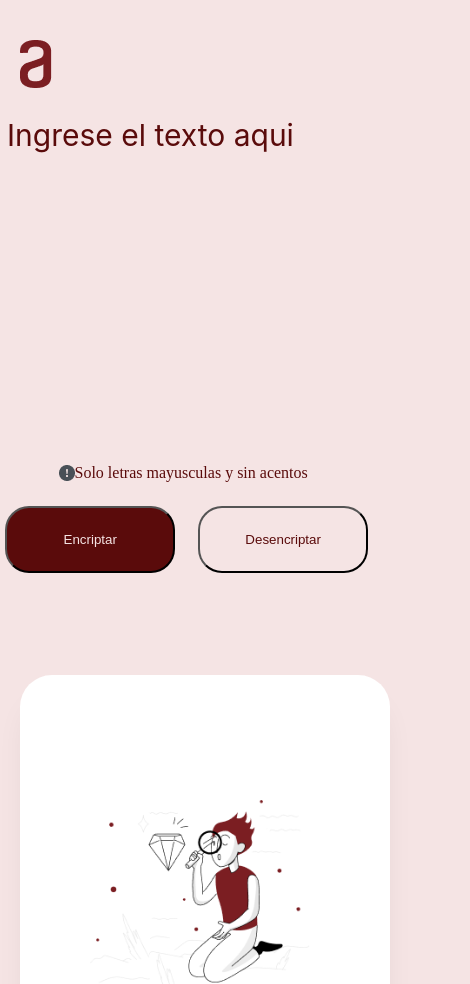
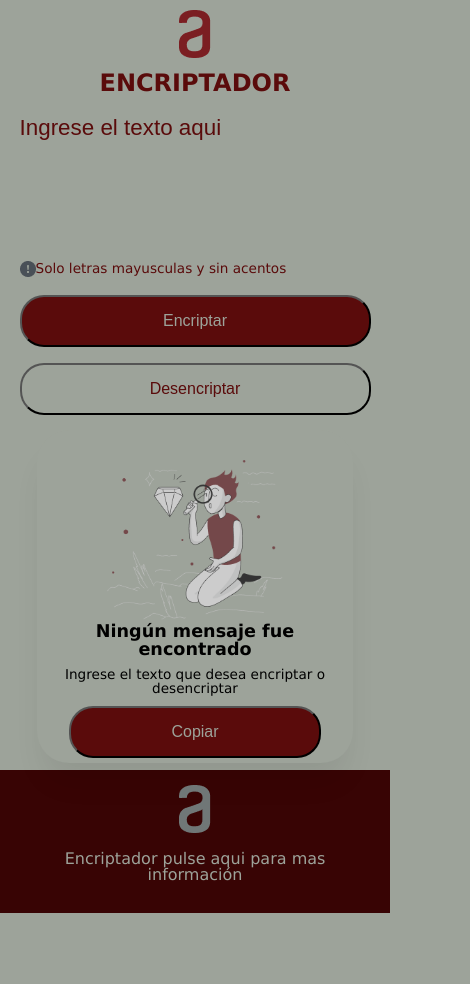
Before and after one commit to jonathanbtellez/Encriptador, a plain HTML site: page index.html in a window 390 px wide. Shown: the top 984 px of the page, 470 px wide, since content can reach past the window. After the commit the page ends 913 px from the top, so only its background shows below. Drawn offline with Linux system fonts and the light colour scheme.

Commit message:
ajustado el responsive

```diff
--- a/css/style.css
+++ b/css/style.css
@@ -1,265 +1,271 @@
 .background-pagina{
-    background: #f5e4e4;
-    display: grid;
-    min-height: 120vh;
-    grid-template-rows: auto 1fr auto;
+    background: #9DA39A;
+    font-size: 16px;
+    box-sizing: border-box;
+    font-family: 'Lucida Sans', 'Lucida Sans Regular', 'Lucida Grande', 'Lucida Sans Unicode', Geneva, Verdana, sans-serif;
 }
-
-.caja-logo{
+header{
     width: 90%;
-    position: relative;
-    margin: 40px auto;
+    display: flex;
+    align-items: center;
+    justify-content: space-between;
+    max-width: 1000px;
+    padding: 10px;
+    margin:auto;
 }
-
-.logo {
-    left: 36.67%;
-    right: 37.43%;
-    top: 40px;
-    bottom: 0%;
+.caja-logo .logo{
     filter: hue-rotate(135deg);
 }
-
+ .titulo{
+    font-size: 2.5em;
+    font-weight: bold;
+    color: #5a0b0b;
+}
+.contenedor{
+    width: 90%;
+    display: flex;
+    align-items: center;
+    justify-content: space-between;
+    max-width: 1000px;
+    margin:auto;
+}
+main{
+    display: flex;
+    width: 66%;
+    flex-direction: column;
+}
+.sec-mensaje-introducido{
+    display: flex;
+    width: 100%;
+    flex-direction: column;
+}
 .campo-mensaje-introducido{
-    position: absolute;
-    width: 50%;
-    height: 48px;
-    left: 13%;
-    top: 13%;
+    width: 100%;
+    max-width: 700px;
     border: none;
-    font-family: 'Inter';
-    font-style: normal;
-    font-size: 30px;
-    background: #f5e4e4;
+    font-size: 2em;
+    background: #9DA39A;
+    padding: 10px 0;
+    margin-bottom: 100px;
+    font-weight: lighter;
+    color: #5a0b0b;
 }
-
 ::placeholder{
     color: #5a0b0b;
     border: none;
 }
+.caja-indicaciones{
+    display: flex;
+    align-items: center;
+    width: 100%;
+    margin-top: 135px;
 
+}
+.caja-indicaciones .imagen-exclamacion{
+    padding: 10px 0;
+}
+.caja-indicaciones .texto-indicaciones{
+    font-size: 1.25em;
+    color: #5a0b0b;
+}
 .caja-botones{
-    position: absolute;
-    width: 50%;
-    height: 67px;
-    left: 13%;
-    top: 80%;
+    width: 100%;
+    align-items: center;
+    justify-content: space-between;
 }
-
 .boton-encriptar, .boton-desencriptar{
-    display: inline-block;
-    flex-direction: row;
-    align-items: flex-start;
-    padding: 24px;
-    position: static;
-    width: 47%;
-    height: 67px;
+    padding: 24px 0;
+    margin: 1%;
+    width: 46%;
     transition: 1s all;
     cursor:pointer;
 }
-
 .boton-encriptar{
     background: #5a0b0b;
     border-radius: 24px;
-    color: #f5e4e4;
+    color: #9DA39A;
+    font-size: 1em;
 }
-
 .boton-encriptar:hover{
     background: #380404;
     transform: scale(1.1);
 }
-
 .boton-desencriptar{
-        background: #f5e4e4;
+        background: #9DA39A;
         border-radius: 24px;
         color: #5a0b0b;
         margin:0 0 0 5%;
+        font-size: 1em;
 }
-
 .boton-desencriptar:hover{
     background: #ffffff;
     transform: scale(1.1);
 }
-
-.caja-indicaciones{
+aside{
     display: flex;
-    flex-direction: row;
-    align-items: center;
-    position: absolute;
-    width: 45%;
-    height: 18px;
-    left: 15%;
-    top: 75%;
+    width: 30%;
+    flex-direction: column;
+    margin: 2%;
+    text-align: center;
 }
-
-.texto-indicaciones{
-    color: #5a0b0b;
-}
-
 .mensaje-encriptado{
-    position: absolute;
-    width: 26%;
-    height: 85%;
-    left: 65%;
-    top: 40px;
     /* White */
-    background: #FFFFFF;
+    background: #9DA39A;
     /* shadow */
     box-shadow: 0px 24px 32px -8px rgba(0, 0, 0, 0.08);
     border-radius: 32px;
 }
-
 .mensaje-transformado{
-    width: 330px;
-    height: 150px;
-    position: relative;
+    width: 100%;
     border-radius: 32px;
     text-align: center;
-    font-family: 'Inter';
-    font-style: normal;
-    font-size: 22px;
-    padding: 10px;
+    font-size: 1.5em;
+    padding: 15px 0;
+    color: #5a0b0b;
 }
-
 .ajustar-mensaje{
     overflow-wrap: break-word;
 }
+.imagen{
+    width: 100%;
+}
+#imagen-muñeco{
+    filter: invert(0.2) sepia(0) hue-rotate(135deg) saturate(80%);
+    width: 70%;
 
-#imagen-muñeco{
-    position: absolute;
-    top: 25%;
-    left: 10%;
-    filter: hue-rotate(135deg);
 }
-
 .ningun-mensaje{
-    position: absolute;
-    padding: 30px;
-    top: 63%;
-    font-family: 'Inter';
-    font-style: normal;
+    padding: 0px 10px;
     font-weight: 600;
-    font-size: 22px;
+    font-size: 1.25em;
     text-align: center;
 }
-
 .texto-informativo{
-    position: absolute;
-    padding: 15px;
-    top: 75%;
-    font-family: 'Inter';
-    font-style: normal;
+    padding: 10px 10px;
     font-weight: 400;
-    font-size: 16px;
-    /* or 24px */
-
+    font-size: 1em;
     text-align: center;
 }
-
 .copiar-mensaje{
-    position: absolute;
-    width: 90%;
-    height: 66px;
-    top: 87%;
-    left: 18px;
+    width: 80%;
+    padding: 24px 0;
     transition: 1s all;
     cursor:pointer;
     background: #5a0b0b;
     border-radius: 24px;
-    color: #f5e4e4;
+    color: #9DA39A;
+    font-size: 1em;
+    margin-bottom: 5px;
 }
-
 .copiar-mensaje:hover{
     background: #380404;
     transform: scale(1.1);
 }
-
 .fadeOut{
     opacity: 0;
     transition: 0.5s;
 }
-
 footer{
+    background: #380404;
+    display: flex;
+    flex-direction: column;
     text-align: center;
-    background: #380404;
-    padding:40px;
+    margin: auto;
+    padding:15px;
 }
-
+.contenedor-footer{
+    display: flex;
+    width: 90%;
+    max-width: 1000px;
+}
 .imagen-pie-pagina{
-    filter: invert(1) sepia(1) hue-rotate(126deg) saturate(20%);
+    filter: invert(0.3) sepia(1) hue-rotate(126deg) saturate(20%);
 }
-
+.piePagina{
+    padding: 15px;
+}
 .piePagina a{
     text-decoration: none;
-    color:#f5e4e4;
+    color:#9DA39A;
     font: 2em;
-
 }
+.piePagina a:hover{
+    text-decoration: underline;
+    color:#f2f2f2;
+}
+.invisible{display:none;}
 @media screen and (max-width:850px){
+    .mensaje-header .titulo{
+        font-size: 2em;
+    }
+    main{
+        width: 60%;
+    }
+    .campo-mensaje-introducido{
+        font-size: 1.4em;
+    }
+    .caja-indicaciones .texto-indicaciones{
+        font-size: 0.85em;
+    }
+    aside{
+        width: 40%;
+    }
+    .imagen{
+        margin: auto;
+        width: 80%;
+    }
+    .ningun-mensaje{
+        font-size: 1.1em;
+    }
+    .texto-informativo{
+        font-size: 0.85em;
+    }
     .boton-encriptar, .boton-desencriptar{
         width: 40%;
-        display: inline-block;
-        left: 5px;
-        height: auto;
     }
-    .mensaje-transformado{
-        width: auto;
+}
+@media screen and (max-width:550px){
+    header{
+        flex-direction: column;
+        justify-content: initial;
+        text-align: center;
+    }
+    .caja-logo .logo{
+        margin-bottom: 10px;
+    }
+    .mensaje-header .titulo{
+        font-size: 1.5em;
+    }
+    .contenedor{
+        flex-direction: column;
+    }
+    main {
+        width: 100%;
+    }
+    .campo-mensaje-introducido{
+        margin-bottom: 50px;
+    }
+    .caja-indicaciones{
+        margin-top: 50px;
+    }
+    .caja-botones{
+        flex-direction: column;
+    }
+    .boton-encriptar, .boton-desencriptar{
+        width: 100%;
+        margin: 8px 0px;
+        padding: 15px;
+
+    }
+    aside{
+        width: 100%;
     }
     .mensaje-encriptado{
-        width: 40%;
+        width: 90%;
+        margin-bottom: 8px;
+        margin: auto;
     }
-
-    #imagen-muñeco{
-        width: 220px;
-        left: 5%;
-    }
-
-    .ningun-mensaje{
-        font-size: 20px;
-    }
-
-    footer{
-        width: 100%;
+    .copiar-mensaje{
+        padding: 15px;
     }
 }
-
-@media screen and (max-width:450px){
-    .background-pagina{
-        min-height: 180vh;
-    }
-    .campo-mensaje-introducido,.caja-botones{
-        width: 95%;
-        left: 5px;
-    }
-    .caja-indicaciones{
-        top: 55%;
-        width: 95%;
-    }
-
-    .caja-botones{
-        top: 60%;
-    }
-    .boton-encriptar, .boton-desencriptar{
-        width: 46%;
-        display: inline-block;
-        left: 5px;
-        height: auto;
-
-    }
-    .mensaje-encriptado{
-        left: 5%;
-        top: 80%;
-        width: 95%;
-        height: 500px;
-     }
-    .mensaje-transformado{
-        width: auto;
-    }
-    #imagen-muñeco{
-        left: 19%;
-        text-align: center;
-    }
-    .ningun-mensaje, .texto-informativo{
-        text-align: center;
-        left: 8%;
-    }
-}
--- a/index.html
+++ b/index.html
@@ -13,16 +13,24 @@
     <body class ="background-pagina">
         <header>
             <div  class="caja-logo">
-                <h1><img class="logo" src="imagenes/logo.png" alt="Logo"></h1>
+                <img class="logo" src="imagenes/logo.png" alt="Logo">
+            </div>
+            <div  class="mensaje-header">
+                <p class="titulo">ENCRIPTADOR</p>
             </div>
         </header>
 
+        <div class="contenedor">
             <main>
-
                 <seccion class ="sec-mensaje-introducido">
                     <form id="form-mensaje-introducido">
                         <label for="mensaje-introducido" ></label>
                         <input type="text" id ="mensaje-introducido" name="mensaje"  placeholder="Ingrese el texto aqui" class="campo-mensaje-introducido">
+
+                        <div class="caja-indicaciones">
+                            <img class="imagen-exclamacion" src="imagenes/exclamacion.png" alt="Signo de exclamacion">
+                            <p class="texto-indicaciones">Solo letras mayusculas y sin acentos</p>
+                        </div>
 
                         <div class="caja-botones">
                             <button id="encriptar-mensaje" class="boton-encriptar">Encriptar</button>
@@ -30,31 +38,31 @@
                         </div>
                     </form>
                 </seccion>
+            </main>
 
-            <section class="caja-indicaciones">
-                <img class="imagen-exclamacion" src="imagenes/exclamacion.png" alt="Signo de exclamacion"><p class="texto-indicaciones">Solo letras mayusculas y sin acentos</p>
-            </section>
+            <aside>
                 <section class="mensaje-encriptado">
                     <ul id = "insetar-mensaje" class = "mensaje-transformado" >
                         <li>
                             <p></p>
                         </li>
                     </ul>
-                <ul>
-                    <li><img id = "imagen-muñeco" src="imagenes/Munheco.png" alt="Imagen muñeca"></li>
-                    <li><p id = "ningun-mensaje-encontrado" class="ningun-mensaje">Ningún mensaje fue encontrado</p></li>
-                    <li><p id = "mensaje-ingrese-texto"class="texto-informativo">Ingrese el texto que desea encriptar o desencriptar</p></li>
-                    <li><button id = "copiar" class="copiar-mensaje">Copiar</button>
-                    </li>
-                </ul>
+                    <div class="imagen">
+                        <img id = "imagen-muñeco" src="imagenes/Munheco.png" alt="Imagen muñeca">
+                    </div>
+                        <p id = "ningun-mensaje-encontrado" class="ningun-mensaje">Ningún mensaje fue encontrado</p>
+                        <p id = "mensaje-ingrese-texto"class="texto-informativo">Ingrese el texto que desea encriptar o desencriptar</p>
+                        <button id = "copiar" class="copiar-mensaje">Copiar</button>
                 </section>
-
-        </main>
-
-
+            </aside>
+        </div>
         <footer>
+            <div class="">
+                <div class="imagen">
                     <img class="imagen-pie-pagina" src="imagenes/logo.png" alt="logo">
+                </div>
                 <p class="piePagina"><a href="https://www.linkedin.com/in/jonatell/">Encriptador pulse aqui para mas información</p>
+            </div>
         </footer>
 
         <script src="js/encriptar.js"></script>
```
Also changed, not shown: js/copiar.js (line endings or trailing spaces). Lines whose indentation alone changed are shown as unchanged.
